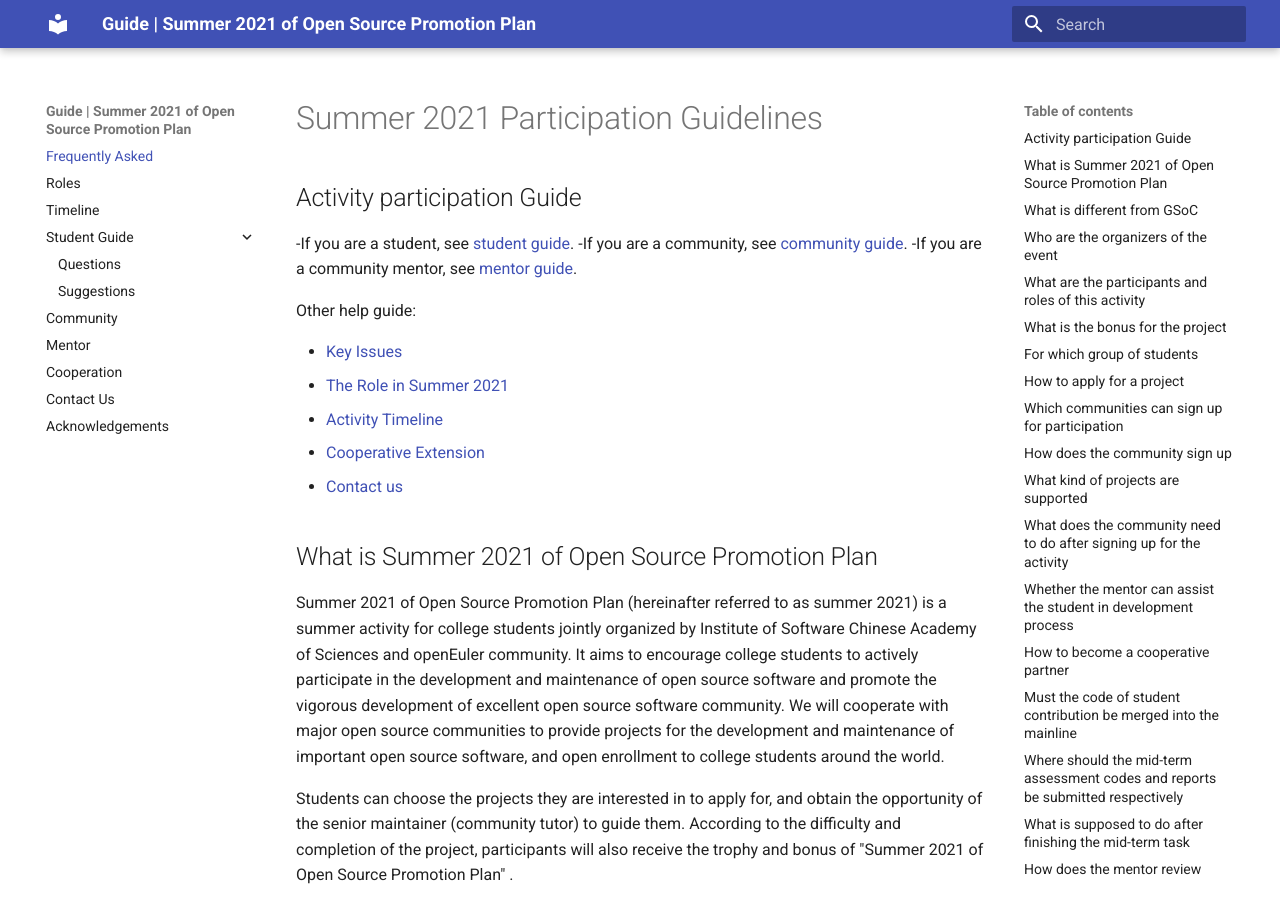
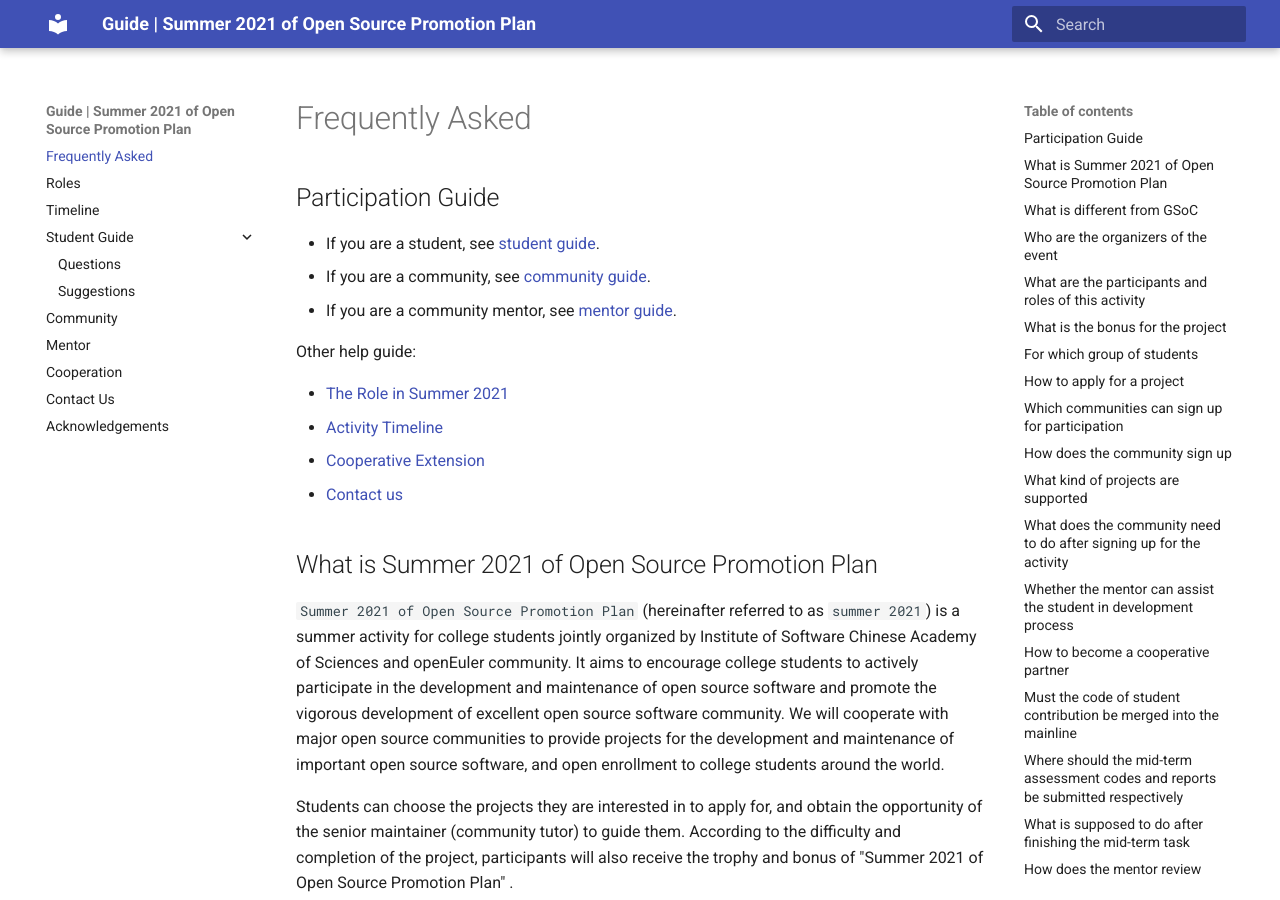
Before and after one commit to summer-ospp/help-en, an MkDocs documentation site: the page built from docs/index.md, in a window 1280 px wide and 900 px high. Built offline with MkDocs 1.6.1 and Material for MkDocs 9.7.7, drawn with Linux system fonts in a browser that asks for light colours; some of the changed text lies outside the part shown.

Commit message:
更新内容细节

```diff
--- a/docs/index.md
+++ b/docs/index.md
@@ -1,14 +1,13 @@
-# Summer 2021 Participation Guidelines
+# Frequently Asked
 
-## Activity participation Guide
+## Participation Guide
 
--If you are a student, see [student guide](student.md).
--If you are a community, see [community guide](community.md).
--If you are a community mentor, see [mentor guide](mentor.md).
+- If you are a student, see [student guide](student.md).
+- If you are a community, see [community guide](community.md).
+- If you are a community mentor, see [mentor guide](mentor.md).
 
 Other help guide:
 
-- [Key Issues](index.md)
 - [The Role in Summer 2021](roles.md)
 - [Activity Timeline](timeline.md)
 - [Cooperative Extension](cooperation.md)
@@ -16,7 +15,7 @@ Other help guide:
 
 ## What is Summer 2021 of Open Source Promotion Plan
 
-Summer 2021 of Open Source Promotion Plan (hereinafter referred to as summer 2021) is a summer activity for college students jointly organized by Institute of Software Chinese Academy of Sciences and openEuler community. It aims to encourage college students to actively participate in the development and maintenance of open source software and promote the vigorous development of excellent open source software community. We will cooperate with major open source communities to provide projects for the development and maintenance of important open source software, and open enrollment to college students around the world.
+`Summer 2021 of Open Source Promotion Plan` (hereinafter referred to as `summer 2021`) is a summer activity for college students jointly organized by Institute of Software Chinese Academy of Sciences and openEuler community. It aims to encourage college students to actively participate in the development and maintenance of open source software and promote the vigorous development of excellent open source software community. We will cooperate with major open source communities to provide projects for the development and maintenance of important open source software, and open enrollment to college students around the world.
 
 Students can choose the projects they are interested in to apply for, and obtain the opportunity of the senior maintainer (community tutor) to guide them. According to the difficulty and completion of the project, participants will also receive the trophy and bonus of "Summer 2021 of Open Source Promotion Plan" .
 
@@ -61,7 +60,7 @@ This activity is for the students over 18 years old. Please refer to the student
 
 ## How to apply for a project
 
-Please refer to [student guide] for details of [student participation](student.md)。 *Note: the default time zone 'GMT + 8'*
+Please refer to [student guide](student.md) for details of student participation. *Note: the default time zone 'GMT + 8'*
 
 ## Which communities can sign up for participation
 
```
Also changed, not shown: docs/contactus.md (+5 -3 lines), docs/mentor.md (+3 -3 lines), docs/proj_apply.md (+3 -3 lines), docs/timeline.md (+1 -2 lines), docs/student.md (line endings or trailing spaces).
